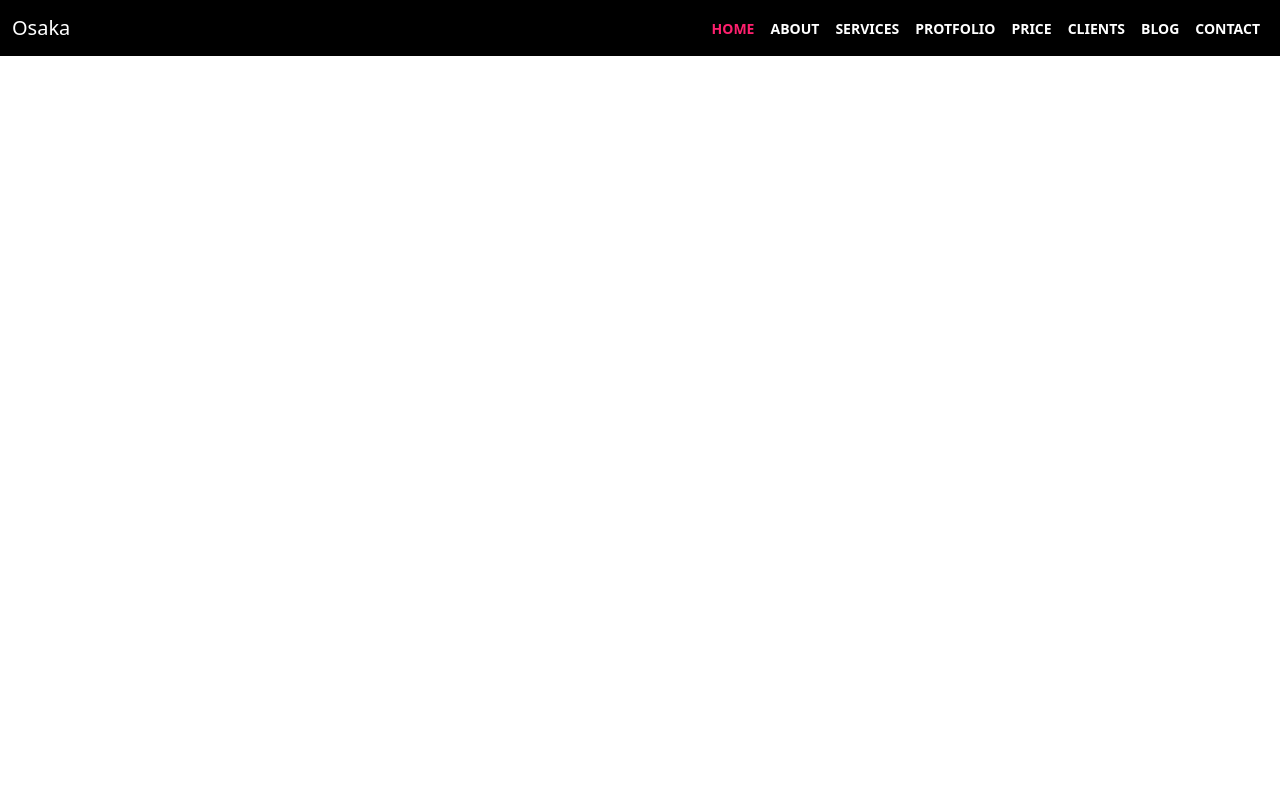
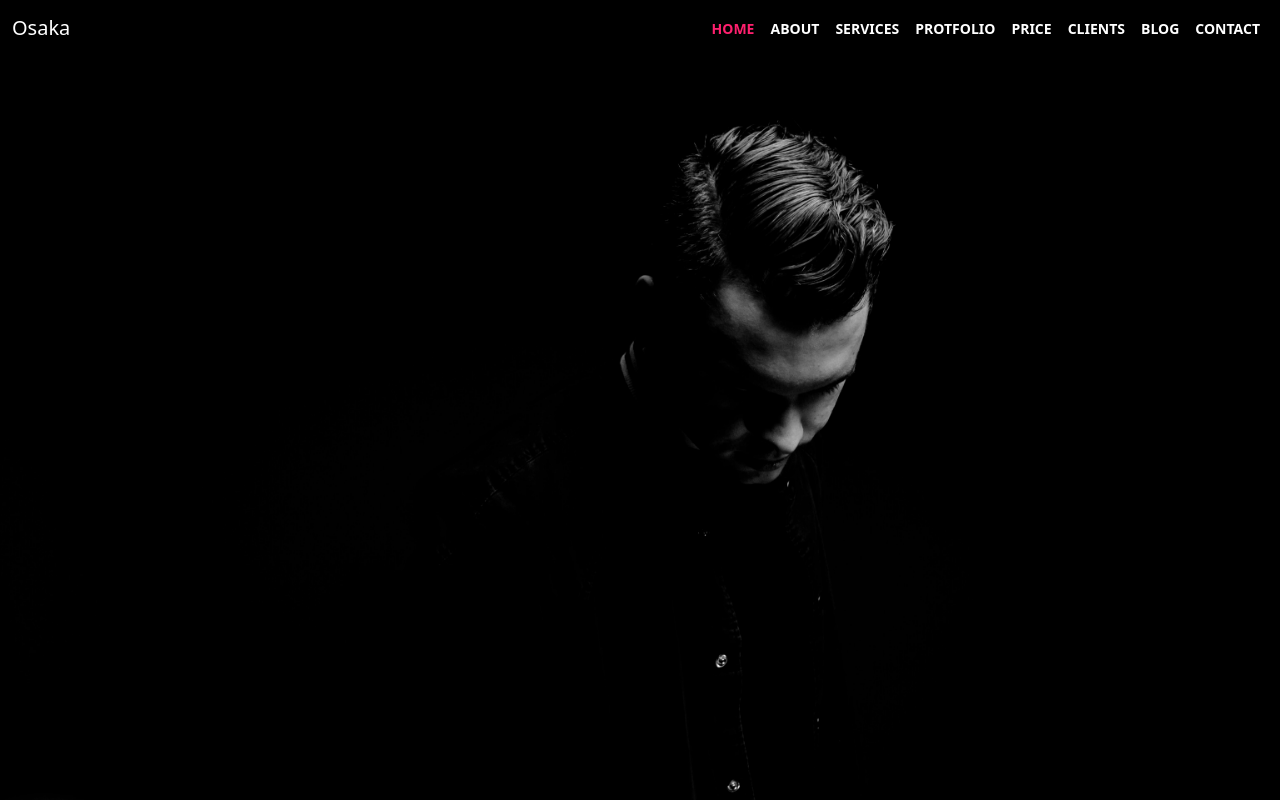
Before and after one commit to dimaHazeem/Osaka, a plain HTML site: page index.html in a window 1280 px wide. Drawn offline with nearby package versions, Linux system fonts and the light colour scheme.

Commit message:
hero backgroung image

```diff
--- a/assets/main.css
+++ b/assets/main.css
@@ -14,3 +14,7 @@
     font-size: .875rem;
     color: var(--mainColor);
 }
+.hero{
+    background-image: url(./../assets/images/bg.jpg);
+    background-size: cover;
+}
--- a/index.html
+++ b/index.html
@@ -18,7 +18,7 @@
 </head>
 
 <body>
-    <nav class="navbar navbar-expand-lg bg-black">
+    <nav class="navbar navbar-expand-lg position-fixed w-100">
         <div class="container-fluid">
             <a class="navbar-brand" href="#">Osaka</a>
             <button class="navbar-toggler" type="button" data-bs-toggle="collapse"
@@ -57,6 +57,8 @@
         </div>
     </nav>
 
+    <section class="hero vh-100">
+    </section>
 
     <script src="https://cdn.jsdelivr.net/npm/bootstrap@5.3.8/dist/js/bootstrap.bundle.min.js"
         integrity="sha384-FKyoEForCGlyvwx9Hj09JcYn3nv7wiPVlz7YYwJrWVcXK/BmnVDxM+D2scQbITxI"
```
Also changed, not shown: assets/images/1 (1).jpg (added), assets/images/1 (3).jpg (added), assets/images/1.jpg (added), assets/images/2 (1).jpg (added), assets/images/2 (3).jpg (added), assets/images/2.jpg (added), assets/images/3 (1).jpg (added), assets/images/3 (3).jpg (added), assets/images/3.jpg (added), assets/images/4 (1).jpg (added), assets/images/4 (3).jpg (added), assets/images/4.jpg (added), assets/images/5 (1).jpg (added), assets/images/5.jpg (added), 4 more files.
